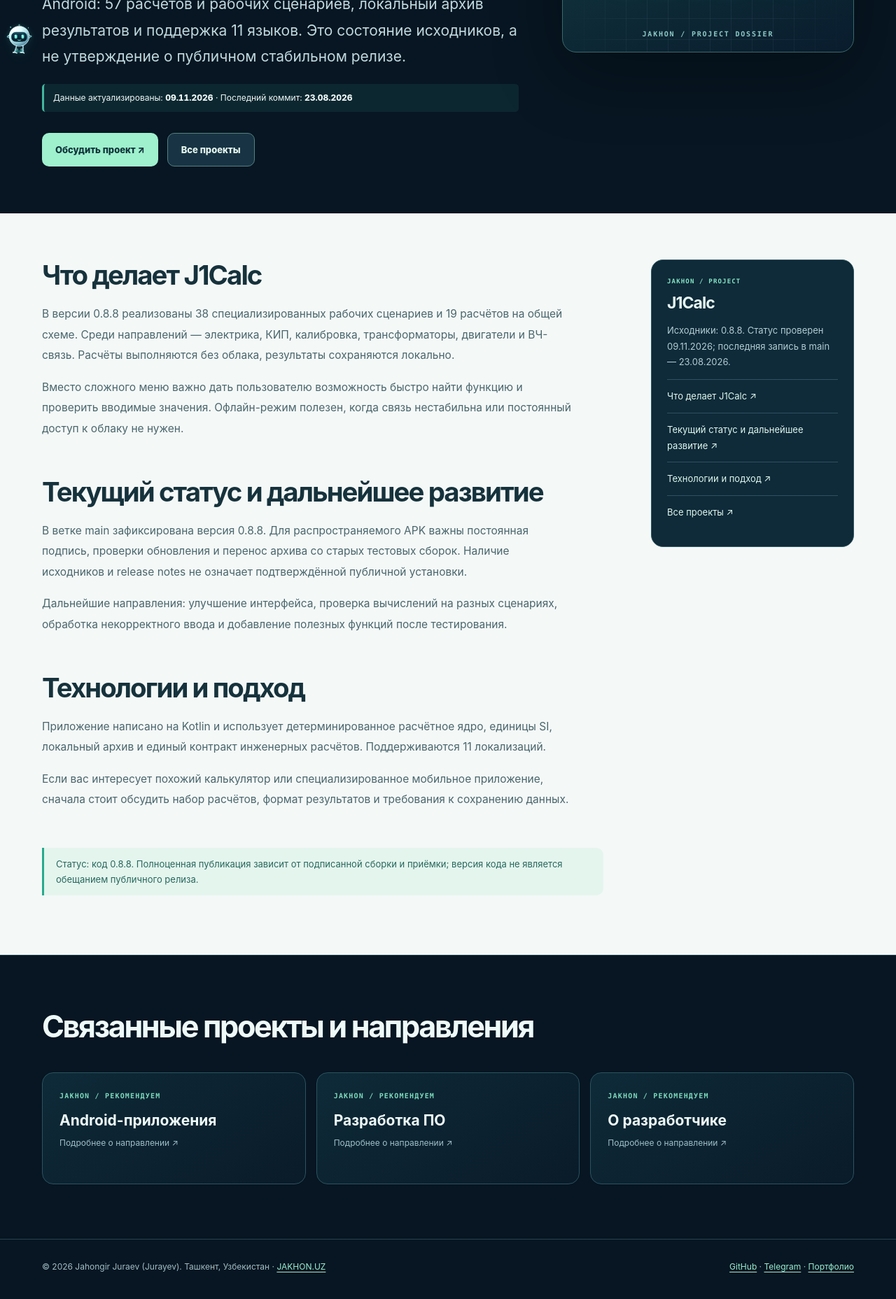
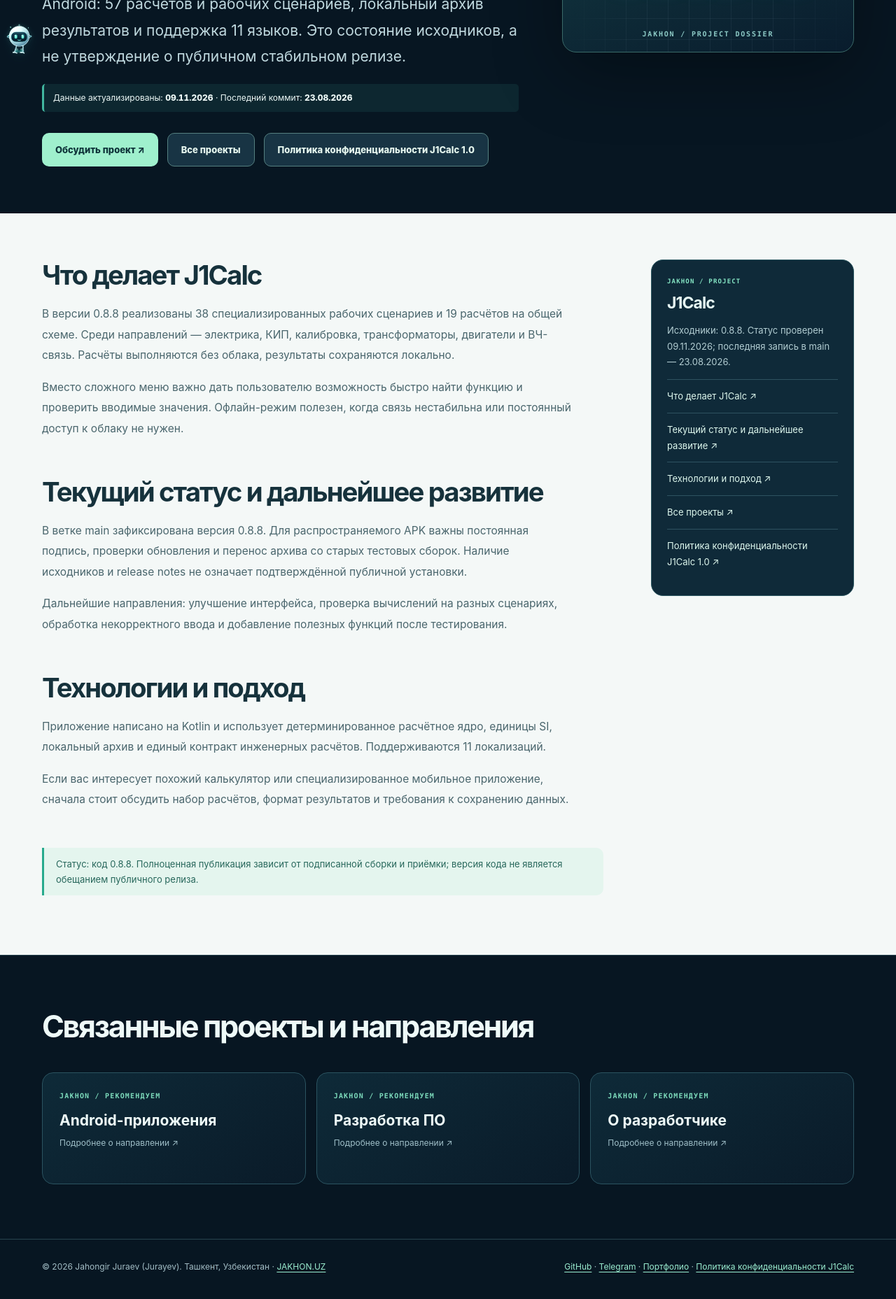
Before and after one commit to Jakh1gir/my-portfolio, a plain HTML site: page projects/j1calc.html in a window 1280 px wide. Shown: the part 553-2410 px from the top of the page at 70% size. Drawn offline with Linux system fonts and the light colour scheme.

Commit message:
docs(j1calc): link standalone privacy policy from portfolio and sitemap

```diff
--- a/projects/j1calc.html
+++ b/projects/j1calc.html
@@ -6,22 +6,22 @@
 <meta property="og:image" content="https://jakhon.uz/image/developer-portrait.png">
 <link rel="icon" type="image/png" sizes="192x192" href="/favicon.png">
 <link rel="shortcut icon" type="image/x-icon" href="/favicon.ico"><link rel="stylesheet" href="../seo-pages.css">
-<script type="application/ld+json">{"@context":"https://schema.org","@graph":[{"@type":"WebPage","dateModified":"2026-11-09","@id":"https://jakhon.uz/projects/j1calc.html#webpage","url":"https://jakhon.uz/projects/j1calc.html","name":"Android-калькулятор J1Calc — бета-версия и развитие | JAKHON.UZ","description":"J1Calc 0.8.8: Android-инструментарий для инженеров, 57 расчётных сценариев, 11 языков и локальный архив. Статус версии и планы.","inLanguage":"ru","author":{"@id":"https://jakhon.uz/#person"}},{"@type":"CreativeWork","dateModified":"2026-11-09","@id":"https://jakhon.uz/projects/j1calc.html#project","name":"J1Calc","description":"J1Calc 0.8.8: Android-инструментарий для инженеров, 57 расчётных сценариев, 11 языков и локальный архив. Статус версии и планы.","creator":{"@id":"https://jakhon.uz/#person"},"url":"https://jakhon.uz/projects/j1calc.html"},{"@type":"BreadcrumbList","itemListElement":[{"@type":"ListItem","position":1,"name":"Главная","item":"https://jakhon.uz/"},{"@type":"ListItem","position":2,"name":"Проекты","item":"https://jakhon.uz/#projects"},{"@type":"ListItem","position":3,"name":"J1Calc","item":"https://jakhon.uz/projects/j1calc.html"}]}]}</script><link rel="stylesheet" href="../robot-guide.css?v=10"><script src="../robot-guide.js?v=10" defer></script></head><body>
+<script type="application/ld+json">{"@context":"https://schema.org","@graph":[{"@type":"WebPage","dateModified":"2026-11-18","@id":"https://jakhon.uz/projects/j1calc.html#webpage","url":"https://jakhon.uz/projects/j1calc.html","name":"Android-калькулятор J1Calc — бета-версия и развитие | JAKHON.UZ","description":"J1Calc 0.8.8: Android-инструментарий для инженеров, 57 расчётных сценариев, 11 языков и локальный архив. Статус версии и планы.","inLanguage":"ru","author":{"@id":"https://jakhon.uz/#person"}},{"@type":"CreativeWork","dateModified":"2026-11-18","@id":"https://jakhon.uz/projects/j1calc.html#project","name":"J1Calc","description":"J1Calc 0.8.8: Android-инструментарий для инженеров, 57 расчётных сценариев, 11 языков и локальный архив. Статус версии и планы.","creator":{"@id":"https://jakhon.uz/#person"},"url":"https://jakhon.uz/projects/j1calc.html"},{"@type":"BreadcrumbList","itemListElement":[{"@type":"ListItem","position":1,"name":"Главная","item":"https://jakhon.uz/"},{"@type":"ListItem","position":2,"name":"Проекты","item":"https://jakhon.uz/#projects"},{"@type":"ListItem","position":3,"name":"J1Calc","item":"https://jakhon.uz/projects/j1calc.html"}]}]}</script><link rel="stylesheet" href="../robot-guide.css?v=10"><script src="../robot-guide.js?v=10" defer></script></head><body>
 <a class="skip" href="#content">Перейти к содержимому</a>
 <header class="site-top"><div class="container"><a class="identity" href="../index.html"><span class="identity-mark">J.</span><span>JAKHON.UZ<small>SOFTWARE / DIGITAL</small></span></a>
 <nav class="site-links" aria-label="Навигация"><a href="../about.html">Обо мне</a><a href="../software-development.html">Разработка ПО</a><a href="../telegram-bots.html">Telegram-боты</a><a href="../android-apps.html">Android</a><a class="cta" href="../index.html#contacts">Контакты ↗</a></nav></div></header>
 <main id="content"><div class="container breadcrumbs"><a href="../index.html">Главная</a><span>/</span><a href="../index.html#projects">Проекты</a><span>/</span><span>J1Calc</span></div>
 <section class="intro"><div class="container intro-layout"><div><div class="eyebrow">JAKHON / SOFTWARE PROJECT / Бета · код 0.8.8</div><h1>Мобильный калькулятор для Android</h1><p class="lead">J1Calc 0.8.8 — автономный инженерный инструментарий Android: 57 расчётов и рабочих сценариев, локальный архив результатов и поддержка 11 языков. Это состояние исходников, а не утверждение о публичном стабильном релизе.</p><p class="project-dates">Данные актуализированы: <time datetime="2026-11-09">09.11.2026</time> · Последний коммит: <time datetime="2026-08-23">23.08.2026</time></p>
-<div class="intro-actions"><a class="button button-primary" href="https://t.me/JakhonUZ" target="_blank" rel="noopener noreferrer">Обсудить проект ↗</a><a class="button button-secondary" href="../index.html#projects">Все проекты</a></div></div>
+<div class="intro-actions"><a class="button button-primary" href="https://t.me/JakhonUZ" target="_blank" rel="noopener noreferrer">Обсудить проект ↗</a><a class="button button-secondary" href="../index.html#projects">Все проекты</a><a class="button button-secondary" href="../j1calc/privacy">Политика конфиденциальности J1Calc 1.0</a></div></div>
 <div class="code-visual" aria-hidden="true"><strong>J1Calc</strong><span>JAKHON / PROJECT DOSSIER</span></div></div></section>
 <section class="article-layout"><div class="container"><article><section class="article-section" id="s1"><h2>Что делает J1Calc</h2><p>В версии 0.8.8 реализованы 38 специализированных рабочих сценариев и 19 расчётов на общей схеме. Среди направлений — электрика, КИП, калибровка, трансформаторы, двигатели и ВЧ-связь. Расчёты выполняются без облака, результаты сохраняются локально.</p><p>Вместо сложного меню важно дать пользователю возможность быстро найти функцию и проверить вводимые значения. Офлайн-режим полезен, когда связь нестабильна или постоянный доступ к облаку не нужен.</p></section>
 <section class="article-section" id="s2"><h2>Текущий статус и дальнейшее развитие</h2><p>В ветке main зафиксирована версия 0.8.8. Для распространяемого APK важны постоянная подпись, проверки обновления и перенос архива со старых тестовых сборок. Наличие исходников и release notes не означает подтверждённой публичной установки.</p><p>Дальнейшие направления: улучшение интерфейса, проверка вычислений на разных сценариях, обработка некорректного ввода и добавление полезных функций после тестирования.</p></section>
 <section class="article-section" id="s3"><h2>Технологии и подход</h2><p>Приложение написано на Kotlin и использует детерминированное расчётное ядро, единицы SI, локальный архив и единый контракт инженерных расчётов. Поддерживаются 11 локализаций.</p><p>Если вас интересует похожий калькулятор или специализированное мобильное приложение, сначала стоит обсудить набор расчётов, формат результатов и требования к сохранению данных.</p></section><div class="note">Статус: код 0.8.8. Полноценная публикация зависит от подписанной сборки и приёмки; версия кода не является обещанием публичного релиза.</div></article>
 <aside class="side-panel"><span class="small">JAKHON / PROJECT</span><h2>J1Calc</h2><p>Исходники: 0.8.8. Статус проверен 09.11.2026; последняя запись в main — 23.08.2026.</p><a href="#s1">Что делает J1Calc ↗</a>
 <a href="#s2">Текущий статус и дальнейшее развитие ↗</a>
-<a href="#s3">Технологии и подход ↗</a><a href="../index.html#projects">Все проекты ↗</a></aside></div></section>
+<a href="#s3">Технологии и подход ↗</a><a href="../index.html#projects">Все проекты ↗</a><a href="../j1calc/privacy">Политика конфиденциальности J1Calc 1.0 ↗</a></aside></div></section>
 <section class="related"><div class="container"><h2>Связанные проекты и направления</h2><div class="card-grid"><a class="related-card" href="../android-apps.html"><small>JAKHON / РЕКОМЕНДУЕМ</small><strong>Android-приложения</strong><span>Подробнее о направлении ↗</span></a>
 <a class="related-card" href="../software-development.html"><small>JAKHON / РЕКОМЕНДУЕМ</small><strong>Разработка ПО</strong><span>Подробнее о направлении ↗</span></a>
 <a class="related-card" href="../about.html"><small>JAKHON / РЕКОМЕНДУЕМ</small><strong>О разработчике</strong><span>Подробнее о направлении ↗</span></a></div></div></section></main>
-<footer class="site-footer"><div class="container"><p>© 2026 Jahongir Juraev (Jurayev). Ташкент, Узбекистан · <a href="../index.html">JAKHON.UZ</a></p><p><a href="https://github.com/Jakh1gir">GitHub</a> · <a href="https://t.me/JakhonUZ">Telegram</a> · <a href="../index.html#projects">Портфолио</a></p></div></footer>
+<footer class="site-footer"><div class="container"><p>© 2026 Jahongir Juraev (Jurayev). Ташкент, Узбекистан · <a href="../index.html">JAKHON.UZ</a></p><p><a href="https://github.com/Jakh1gir">GitHub</a> · <a href="https://t.me/JakhonUZ">Telegram</a> · <a href="../index.html#projects">Портфолио</a> · <a href="../j1calc/privacy">Политика конфиденциальности J1Calc</a></p></div></footer>
 </body></html>
```
